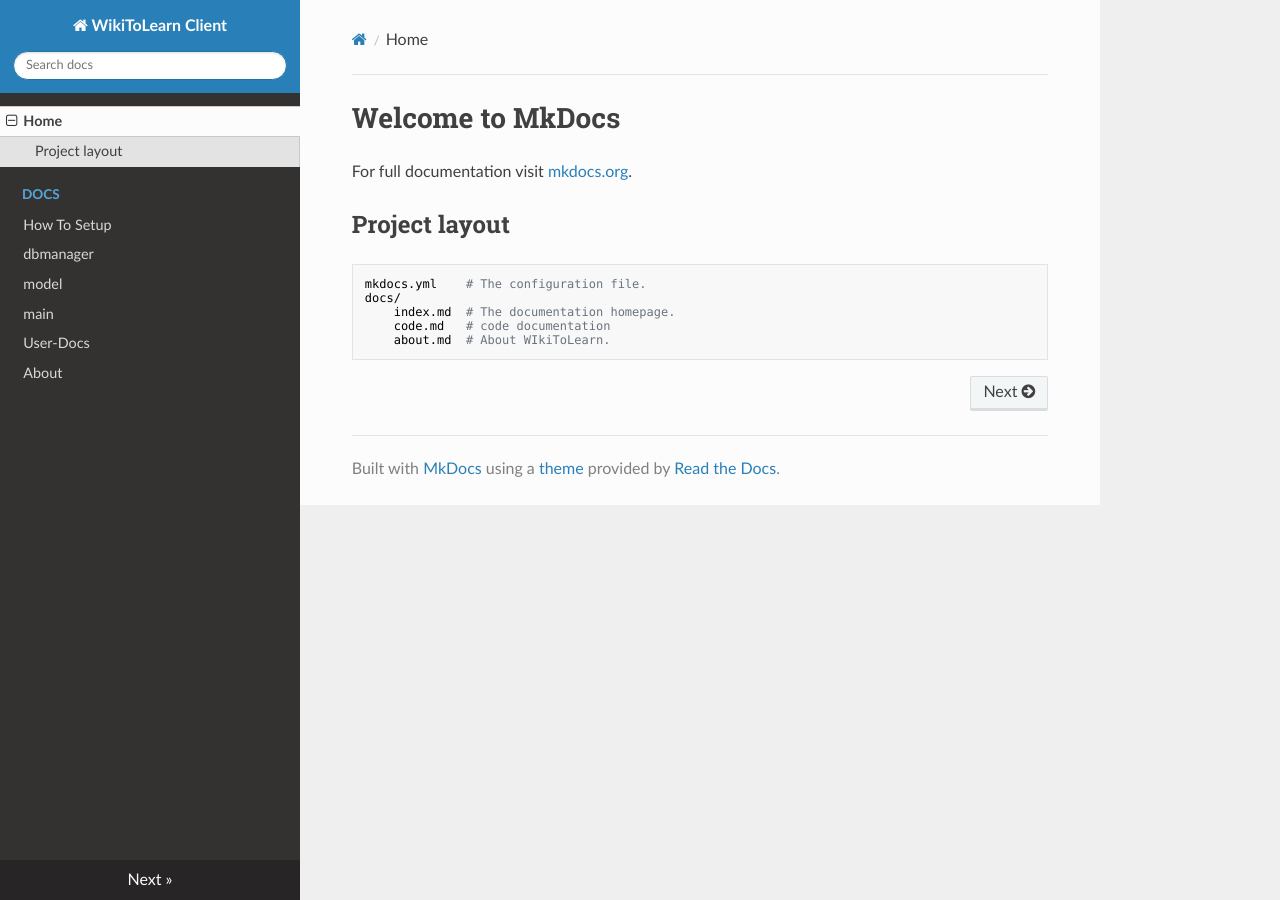
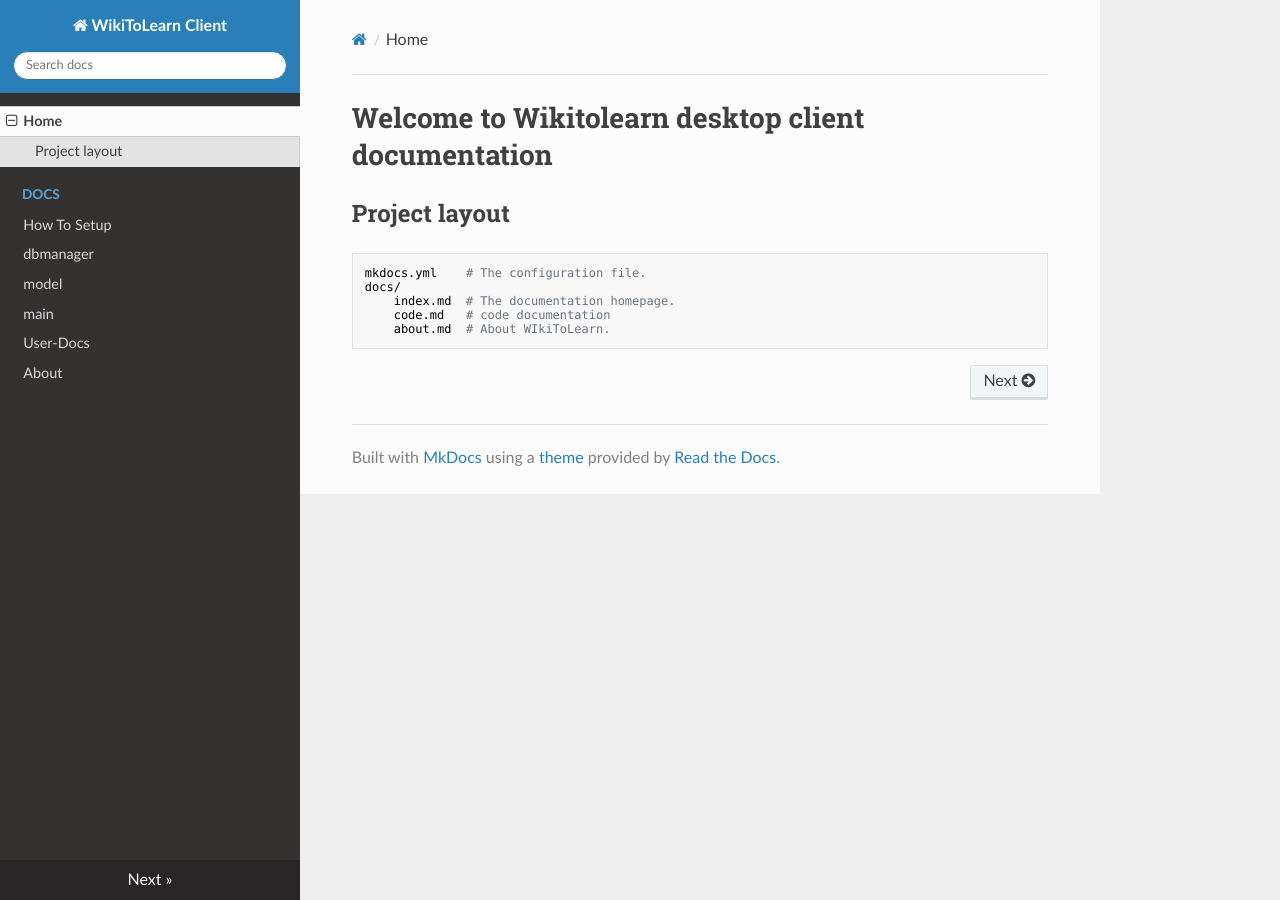
Before and after one commit to hackertron/WikiDesktopClient, an MkDocs documentation site: the page built from doc/docs/index.md, in a window 1280 px wide. Built offline with MkDocs 1.6.1, drawn with Linux system fonts in a browser that asks for light colours; nearby versions of some CDN libraries; old or Windows-style settings are respelled for this version of MkDocs.

Commit message:
Update index.md

```diff
--- a/doc/docs/index.md
+++ b/doc/docs/index.md
@@ -1,6 +1,6 @@
-# Welcome to MkDocs
+# Welcome to Wikitolearn desktop client documentation
 
-For full documentation visit [mkdocs.org](http://mkdocs.org).
+
 
 
 
```
